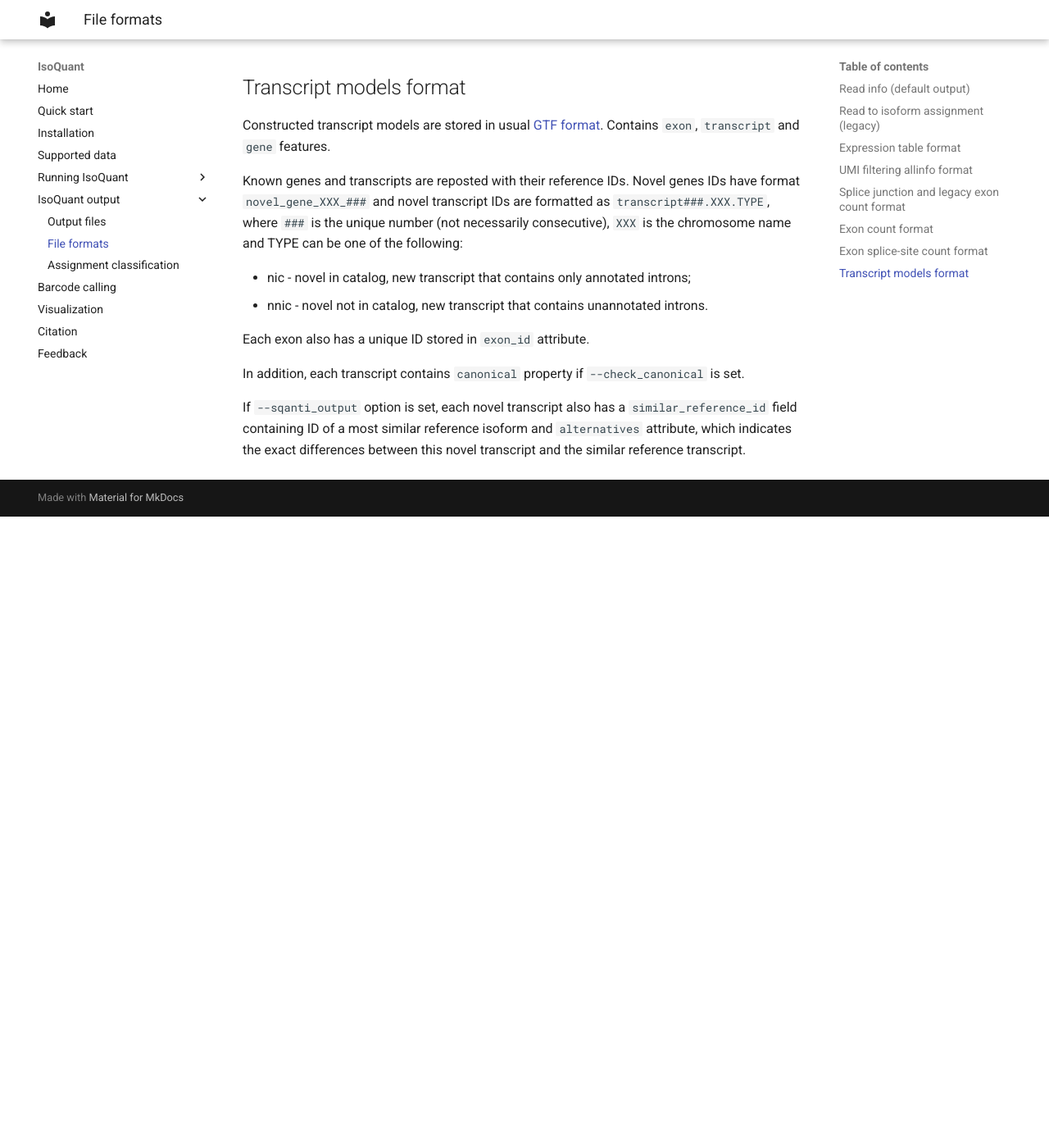
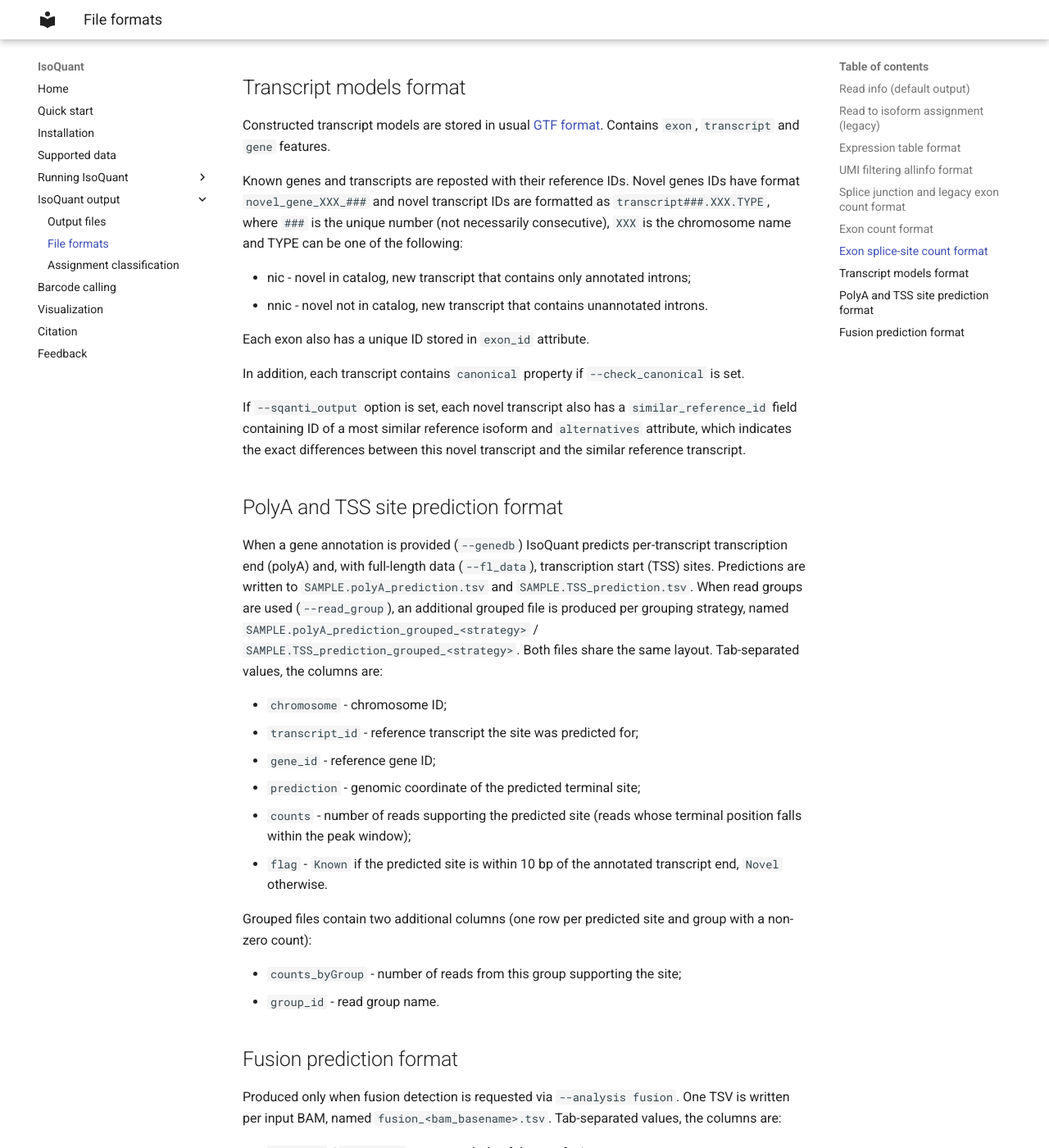
Before and after one commit to ablab/IsoQuant, an MkDocs documentation site: the page built from docs/formats.md, in a window 1280 px wide and 1400 px high, scrolled down 6705 px. Shown: the whole window at 82% size. Built offline with MkDocs 1.6.1 and Material for MkDocs 9.7.7, drawn with Linux system fonts in a browser that asks for light colours; before the commit the page ends 7335 px from its top, so only the background shows below that; some of the changed text lies outside the part shown.

Commit message:
add polyA/TSS and fusion output format docs

```diff
--- a/docs/formats.md
+++ b/docs/formats.md
@@ -230,3 +230,47 @@ In addition, each transcript contains `canonical` property if `--check_canonical
 If `--sqanti_output` option is set, each novel transcript also has a `similar_reference_id` field containing ID of
 a most similar reference isoform and `alternatives` attribute, which indicates the exact differences between
 this novel transcript and the similar reference transcript.
+
+## PolyA and TSS site prediction format
+
+When a gene annotation is provided (`--genedb`) IsoQuant predicts per-transcript
+transcription end (polyA) and, with full-length data (`--fl_data`), transcription
+start (TSS) sites. Predictions are written to `SAMPLE.polyA_prediction.tsv` and
+`SAMPLE.TSS_prediction.tsv`. When read groups are used (`--read_group`), an
+additional grouped file is produced per grouping strategy, named
+`SAMPLE.polyA_prediction_grouped_<strategy>` / `SAMPLE.TSS_prediction_grouped_<strategy>`.
+Both files share the same layout. Tab-separated values, the columns are:
+
+* `chromosome` - chromosome ID;
+* `transcript_id` - reference transcript the site was predicted for;
+* `gene_id` - reference gene ID;
+* `prediction` - genomic coordinate of the predicted terminal site;
+* `counts` - number of reads supporting the predicted site (reads whose terminal position falls within the peak window);
+* `flag` - `Known` if the predicted site is within 10 bp of the annotated transcript end, `Novel` otherwise.
+
+Grouped files contain two additional columns (one row per predicted site and group with a non-zero count):
+
+* `counts_byGroup` - number of reads from this group supporting the site;
+* `group_id` - read group name.
+
+## Fusion prediction format
+
+Produced only when fusion detection is requested via `--analysis fusion`.
+One TSV is written per input BAM, named `fusion_<bam_basename>.tsv`.
+Tab-separated values, the columns are:
+
+* `LeftGene` / `RightGene` - gene symbols of the two fusion partners;
+* `LeftBiotype` / `RightBiotype` - biotype of each partner gene (e.g. `protein_coding`);
+* `LeftScore` / `RightScore` - mean per-read gene-assignment score for each side;
+* `LeftChromosome` / `RightChromosome` - chromosome of each breakpoint;
+* `LeftBreakpoint` / `RightBreakpoint` - consensus genomic breakpoint coordinate on each side;
+* `SupportingReads` - number of reads supporting the fusion;
+* `FusionName` - `LeftGene-RightGene`;
+* `Class` - fusion class: `canonical`, `cis-SAGe`, `intragenic`, or `intergenic`;
+* `Valid` - `True`/`False`, whether the fusion passed all validation filters;
+* `Confidence` - confidence score in the range `[0, 1]`;
+* `Reasons` - semicolon-separated list of filter/annotation reasons.
+
+By default the report keeps only `canonical` and `cis-SAGe` fusions with
+`Confidence` >= 0.3; invalid entries passing these filters are still reported
+for inspection, with the failure reason in the `Reasons` column.
```
